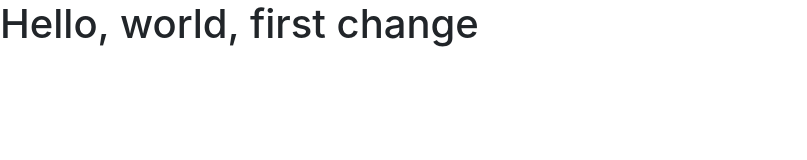
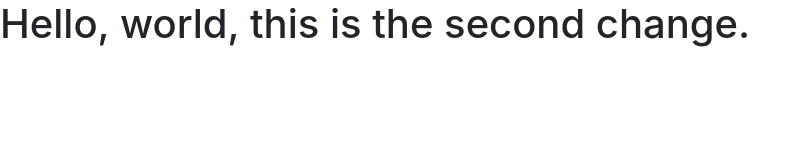
Before and after one commit to justinyost/git-as-svn, a plain HTML site: page index.html in a window 1280 px wide. Shown: the whole page, without its empty margins (0-807 px from the left). Drawn offline with nearby package versions, Linux system fonts and the light colour scheme.

Commit message:
This is the second change.

```diff
--- a/index.html
+++ b/index.html
@@ -11,7 +11,7 @@
 		<title>Hello, world!</title>
 	</head>
 	<body>
-		<h1>Hello, world, first change</h1>
+		<h1>Hello, world, this is the second change.</h1>
 
 		<!-- Optional JavaScript -->
 		<!-- jQuery first, then Popper.js, then Bootstrap JS -->
```
